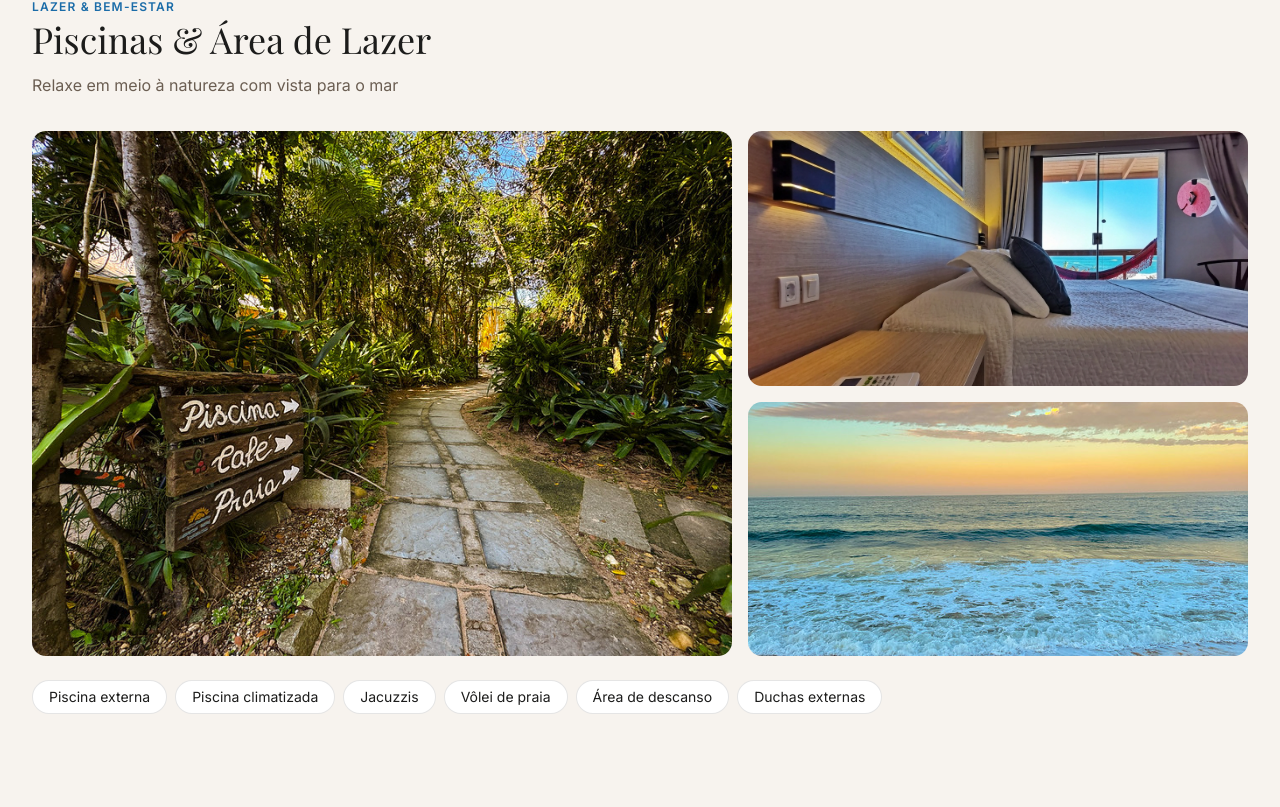
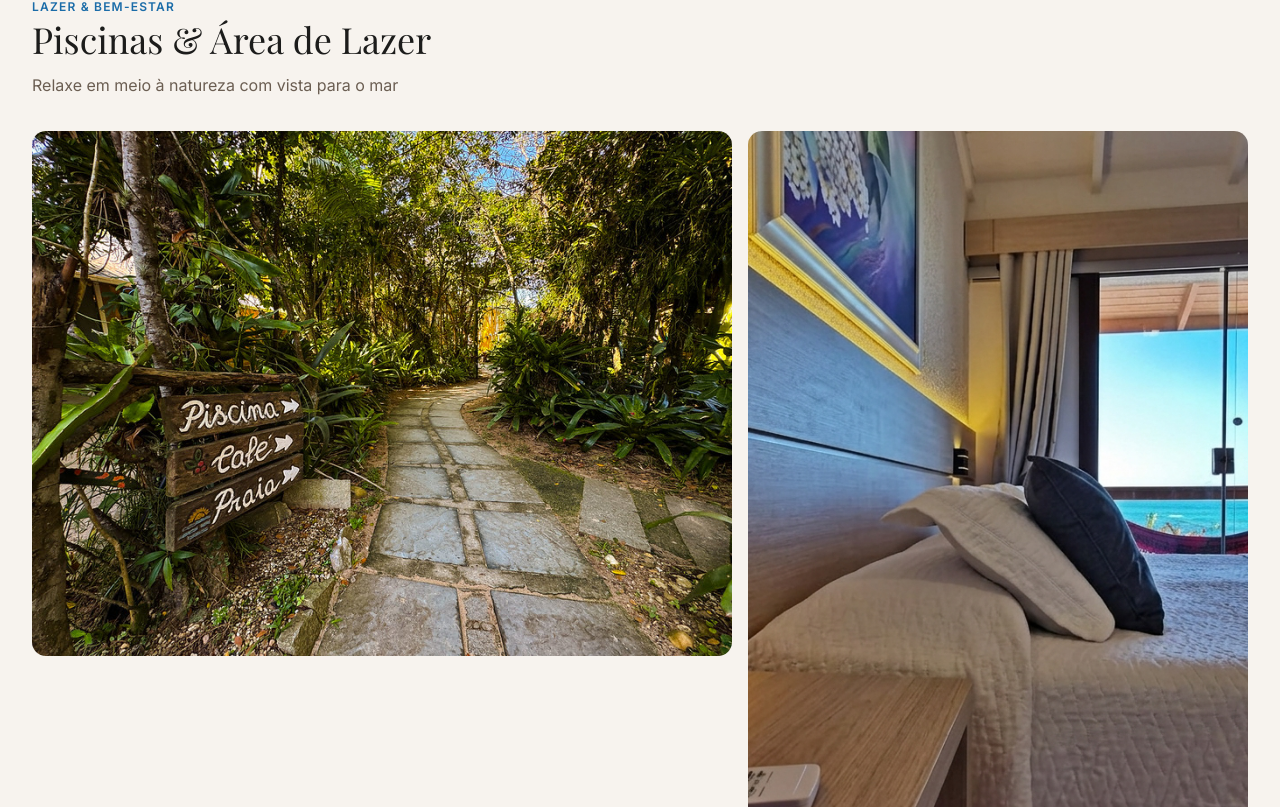
Before and after one commit to msiufi/estaleiro-village, a Next.js app: page /a-pousada in a window 1280 px wide. Shown: the part 1393-2200 px from the top of the page. Built offline with nearby package versions, Linux system fonts and the light colour scheme.

Commit message:
fix: correct image container heights and text in Piscina & Lazer section

```diff
--- a/src/app/a-pousada/page.tsx
+++ b/src/app/a-pousada/page.tsx
@@ -162,10 +162,10 @@ export default function APousadaPage() {
       <section className="bg-[#F7F3EE]">
         <div className="mx-auto max-w-7xl px-4 py-16 sm:px-6 lg:px-8">
           <p className="text-xs font-bold uppercase tracking-widest text-ev-primary">
-            Lazer &amp; Bem-estar
+            Lazer & Bem-estar
           </p>
           <h2 className="mt-1 font-heading text-3xl text-ev-neutral-dark sm:text-4xl">
-            Piscinas &amp; Área de Lazer
+            Piscinas & Área de Lazer
           </h2>
           <p className="mt-3 text-base leading-7 text-muted-foreground">
             Relaxe em meio à natureza com vista para o mar
@@ -182,7 +182,7 @@ export default function APousadaPage() {
               />
             </div>
             <div className="flex flex-col gap-4">
-              <div className="relative flex-1 overflow-hidden rounded-xl">
+              <div className="relative aspect-[2/3] overflow-hidden rounded-xl">
                 <Image
                   src="/assets/images/frente_20mar_202.jpg"
                   alt="Vista do mar na Estaleiro Village"
@@ -191,10 +191,10 @@ export default function APousadaPage() {
                   sizes="(max-width: 768px) 100vw, 40vw"
                 />
               </div>
-              <div className="relative flex-1 overflow-hidden rounded-xl">
+              <div className="relative aspect-[2/3] overflow-hidden rounded-xl">
                 <Image
-                  src="/assets/images/flickr/praia-04.jpg"
-                  alt="Praia do Estaleiro com acesso exclusivo para hóspedes"
+                  src="/assets/images/jardim_202.jpg"
+                  alt="Jardins da Estaleiro Village"
                   fill
                   className="object-cover"
                   sizes="(max-width: 768px) 100vw, 40vw"
```
